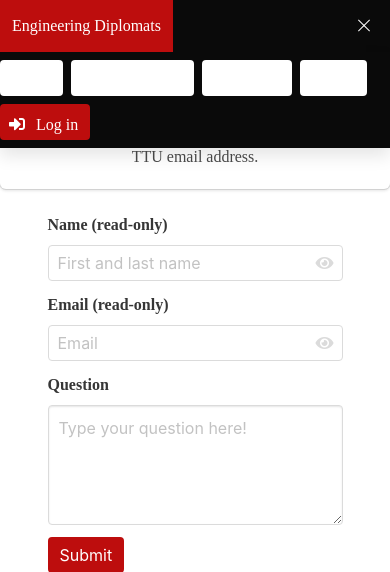
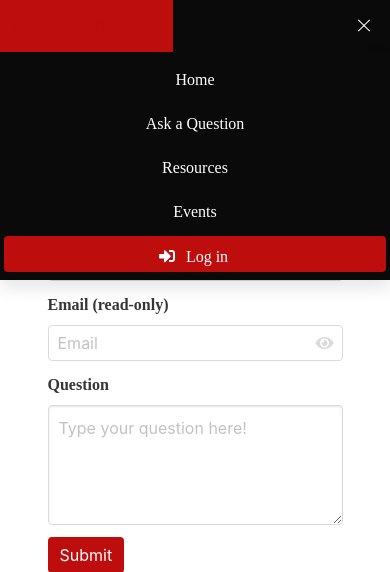
Before and after one commit to swoldemi/engineeringdiplomats.org, a Python web app: template engineering_diplomats/views/templates/ask.jinja2 in a window 390 px wide, after a click that opens the changed part. Shown: the top 572 px of the page. Run offline with Jinja, Linux system fonts and the light colour scheme; the template is opened without the code that fills it, so the values that code supplies are empty; some libraries are stand-ins or nearby versions; some web fonts are replaced.

Commit message:
Update styles
Having issues with mobile scrolling on events page

```diff
--- a/engineering_diplomats/views/static/css/styles.css
+++ b/engineering_diplomats/views/static/css/styles.css
@@ -5,7 +5,7 @@
     font-family: 'Arbutus Slab', serif;
 }
 
-body {
+html, body {
     display: flex;
     min-height: calc(100vh - 52px);
     flex-direction: column;
@@ -41,20 +41,39 @@
     background-color: #0a0a0a !important;
 }
 
-.tabs li.is-active a {
+a.navbar-item.is-active {
+    border-bottom-color: #bd0d0d !important;
+    color: #bd0d0d !important;
+
+}
+
+a.navbar-item {
+    background-color: #0a0a0a !important;
+}
+
+a.navbar-item:focus,
+a.navbar-item:hover {
+    background-color: #bd0d0d !important;
     border-bottom-color: #bd0d0d !important;
     color: #bd0d0d !important;
 }
 
-.tabs li.is-active a:hover {
-    background-color: #0a0a0a !important;
+
+@media screen and (max-width: 1087px) {
+    .navbar-menu {
+        background-color: #bd0d0d;
+    }
+    .buttons .button:not(:last-child) {
+        margin-right: unset !important;
+    }
+    .buttons {
+        margin-right: 1% !important;
+        margin-left: 1% !important;
+    }
+    .navbar-menu.is-active>.navbar-end>.buttons {
+        align-items: center;
+        flex-wrap: wrap;
+        justify-content: flex-start;
+        display: list-item;
+    }
 }
-
-a.has-text-white:focus,
-a.has-text-white:hover {
-    color: white !important;
-}
-
-a.navbar-item:hover {
-    background-color: #bd0d0d !important;
-}
```
